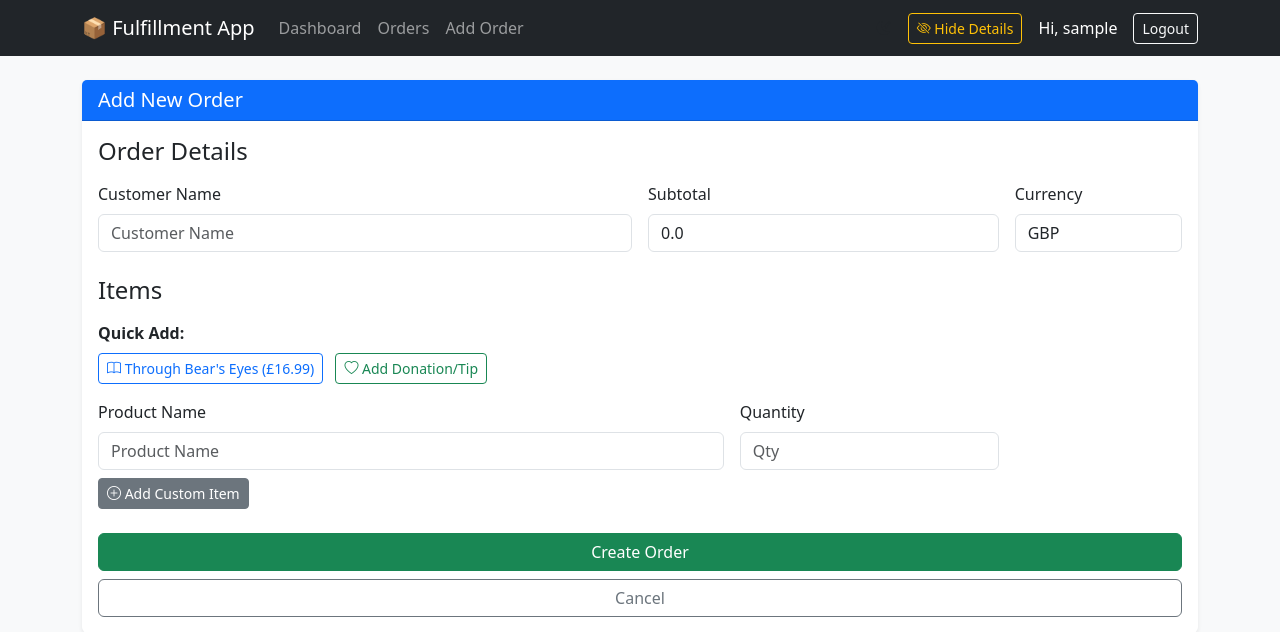
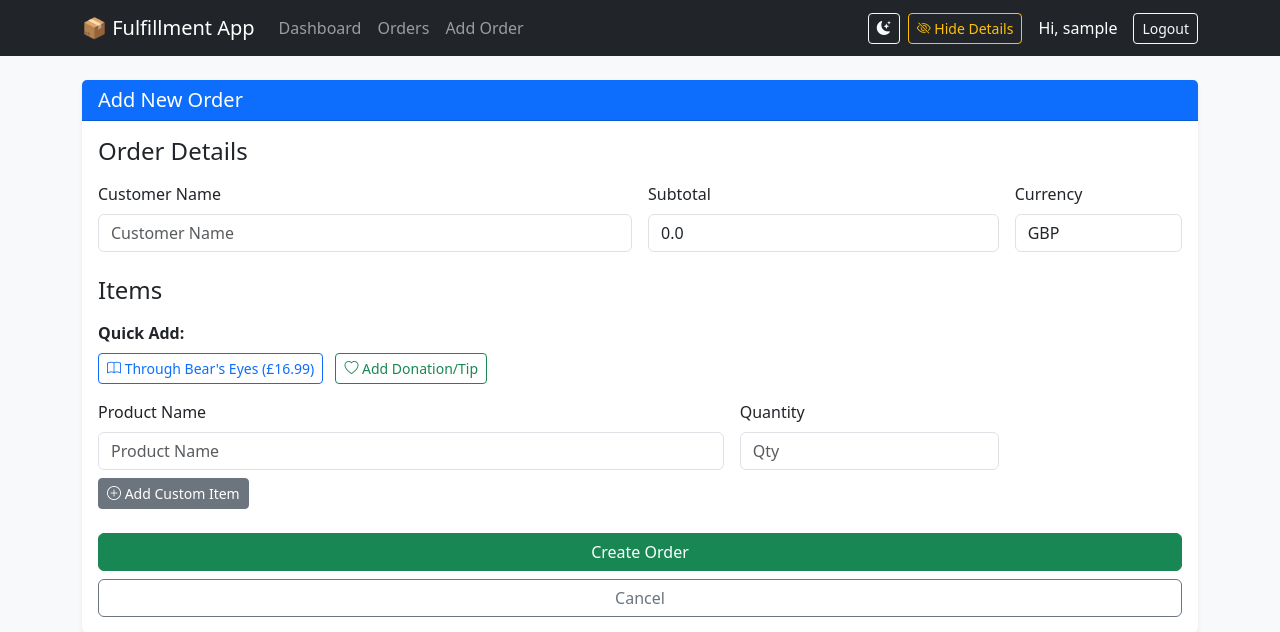
Before and after one commit to DanielPicciau/WebApp, a Django app: page /add/ in a window 1280 px wide. Shown: the top 632 px of the page. Run offline with Django 5.2, Linux system fonts and the light colour scheme; the visitor is signed in with stand-in values (Sample User, id 1); data that the repository does not hold is empty.

Commit message:
Fix Dark Mode Toggle visibility on Navbar

```diff
--- a/orders/templates/base.html
+++ b/orders/templates/base.html
@@ -36,7 +36,7 @@
                     </li>
                 </ul>
                 <div class="d-flex align-items-center">
-                    <button id="themeToggle" class="btn btn-outline-dark btn-sm me-2" title="Toggle Dark/Light Mode">
+                    <button id="themeToggle" class="btn btn-outline-light btn-sm me-2" title="Toggle Dark/Light Mode">
                         <i class="bi bi-moon-stars-fill"></i>
                     </button>
                      <button id="privacyToggle" class="btn btn-outline-warning btn-sm me-3" title="Toggle Customer Info">
@@ -73,12 +73,8 @@
                 if (themeToggleBtn) {
                     if (theme === 'dark') {
                         themeToggleBtn.innerHTML = '<i class="bi bi-sun-fill"></i>';
-                        themeToggleBtn.classList.remove('btn-outline-dark');
-                        themeToggleBtn.classList.add('btn-outline-light');
                     } else {
                         themeToggleBtn.innerHTML = '<i class="bi bi-moon-stars-fill"></i>';
-                        themeToggleBtn.classList.remove('btn-outline-light');
-                        themeToggleBtn.classList.add('btn-outline-dark');
                     }
                 }
             };
```
